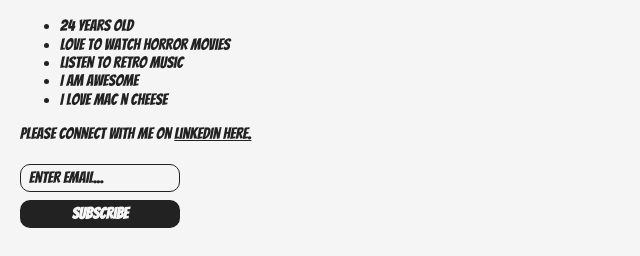
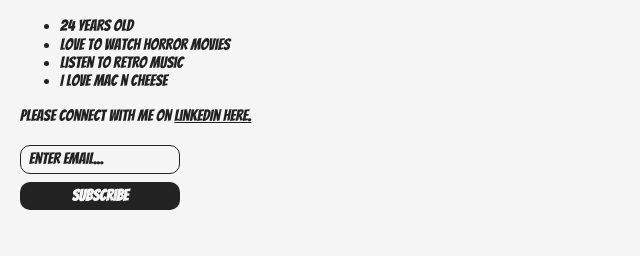
Before and after one commit to SkyeDrew/Dev, a website built with Vite: page personal-site/index.html in a window 1280 px wide. Shown: the part 608-864 px from the top of the page, without its empty margins (0-640 px from the left). Built offline with nearby package versions, Linux system fonts and the light colour scheme; a web font is replaced by a local one.

Commit message:
deleted one fact

```diff
--- a/personal-site/index.html
+++ b/personal-site/index.html
@@ -17,7 +17,6 @@
             <li>24 years old</li>
             <li>Love to watch horror movies</li>
             <li>Listen to retro music</li>
-            <li>I am awesome</li>
             <li>I love mac n cheese</li>
         </ul>
         <p>Please connect with me on <a href="https://www.linkedin.com/in/per-harald-borgen/" taget="_blank">LinkedIn here.</a></p>
```
